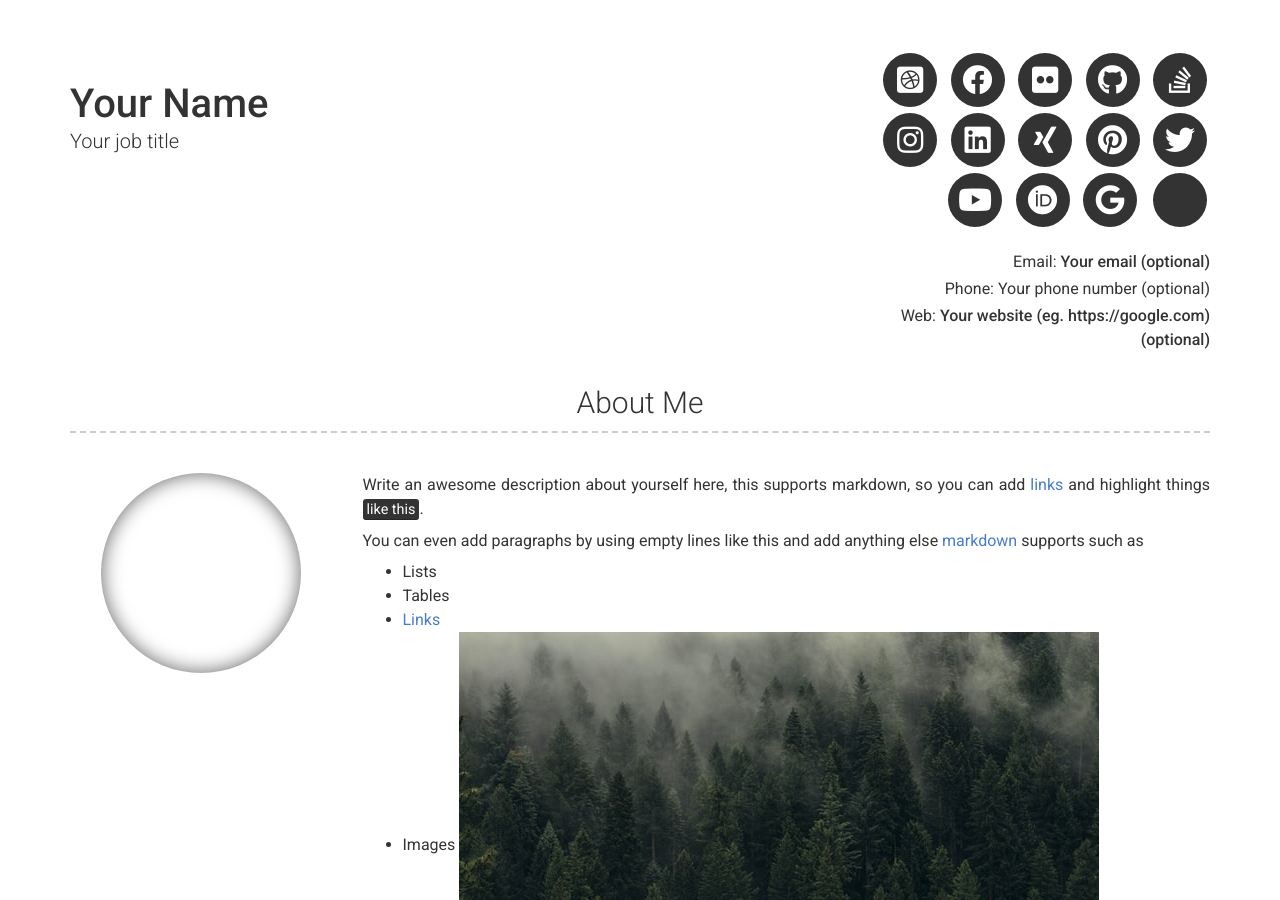
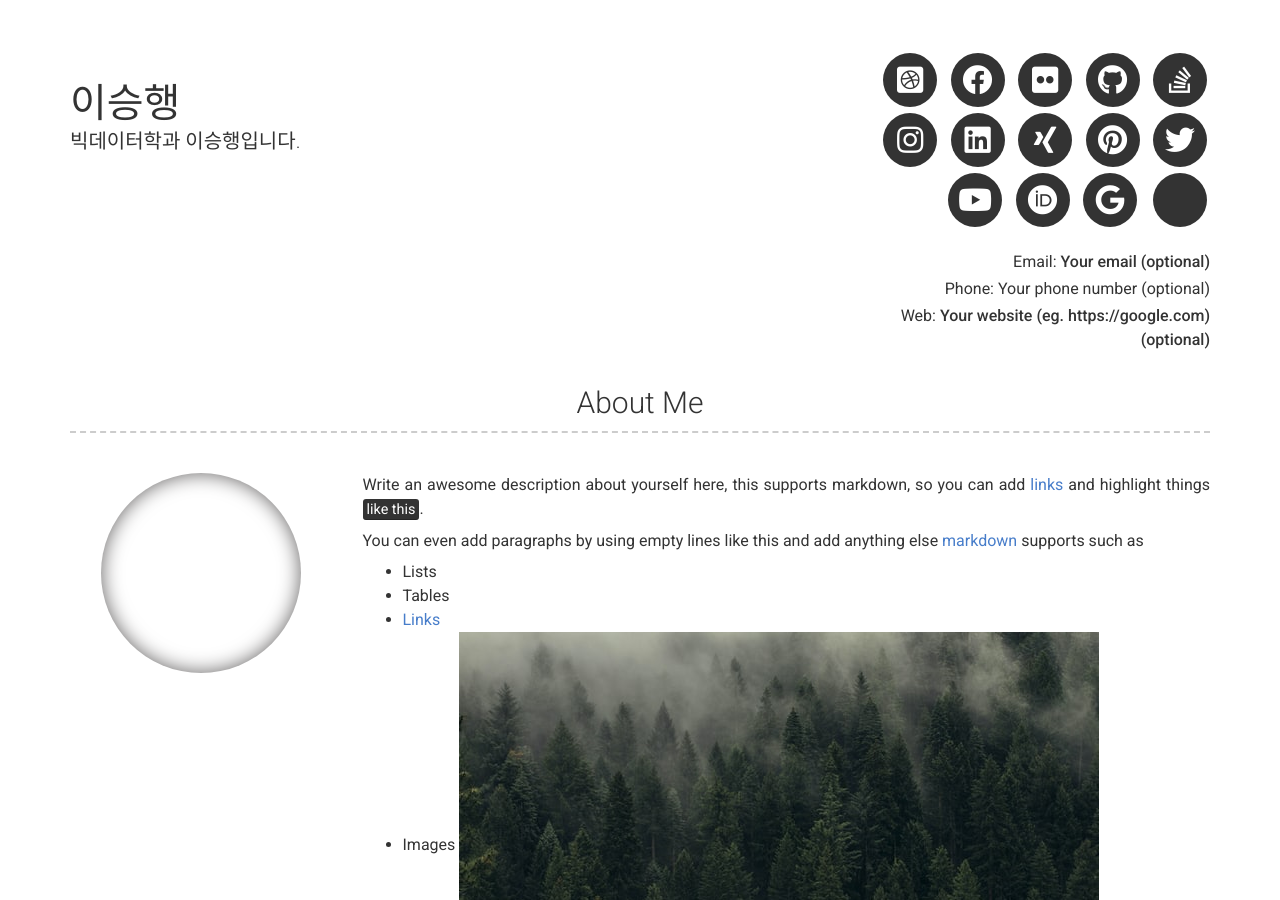
Before and after one commit to sproogen/modern-resume-theme, a Jekyll site: the page built from index.md, in a window 1280 px wide and 900 px high. Built offline with Jekyll 4.4.1, drawn with Linux system fonts in a browser that asks for light colours; nearby versions of some CDN libraries.

Commit message:
Update _config.yml

```diff
--- a/_config.yml
+++ b/_config.yml
@@ -6,8 +6,8 @@ repository: Git repository where your resume will be hosted, only required if yo
 version: 2
 
 # Personal info
-name: Your Name
-title: Your job title
+name: 이승행
+title: 빅데이터학과 이승행입니다.
 email: Your email (optional)
 # email_title: Email (Email title override)
 phone: Your phone number (optional)
```
